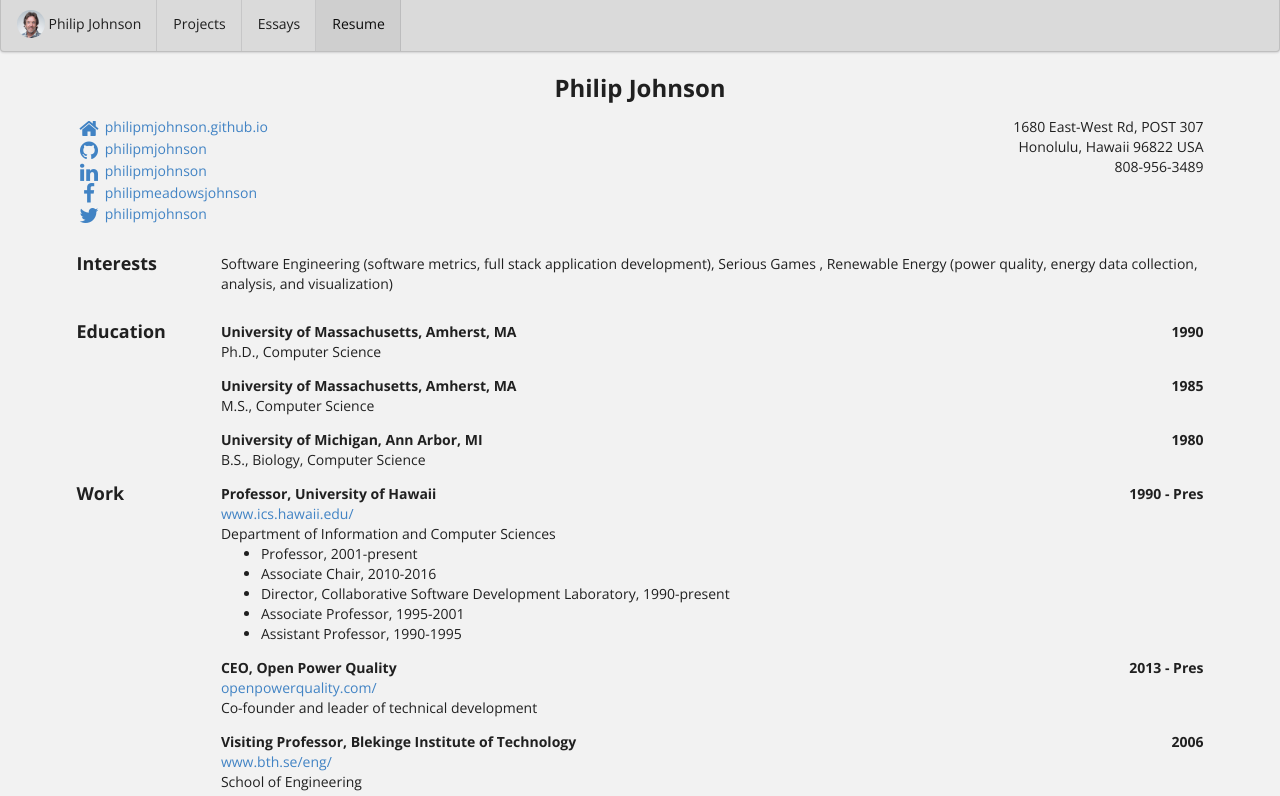
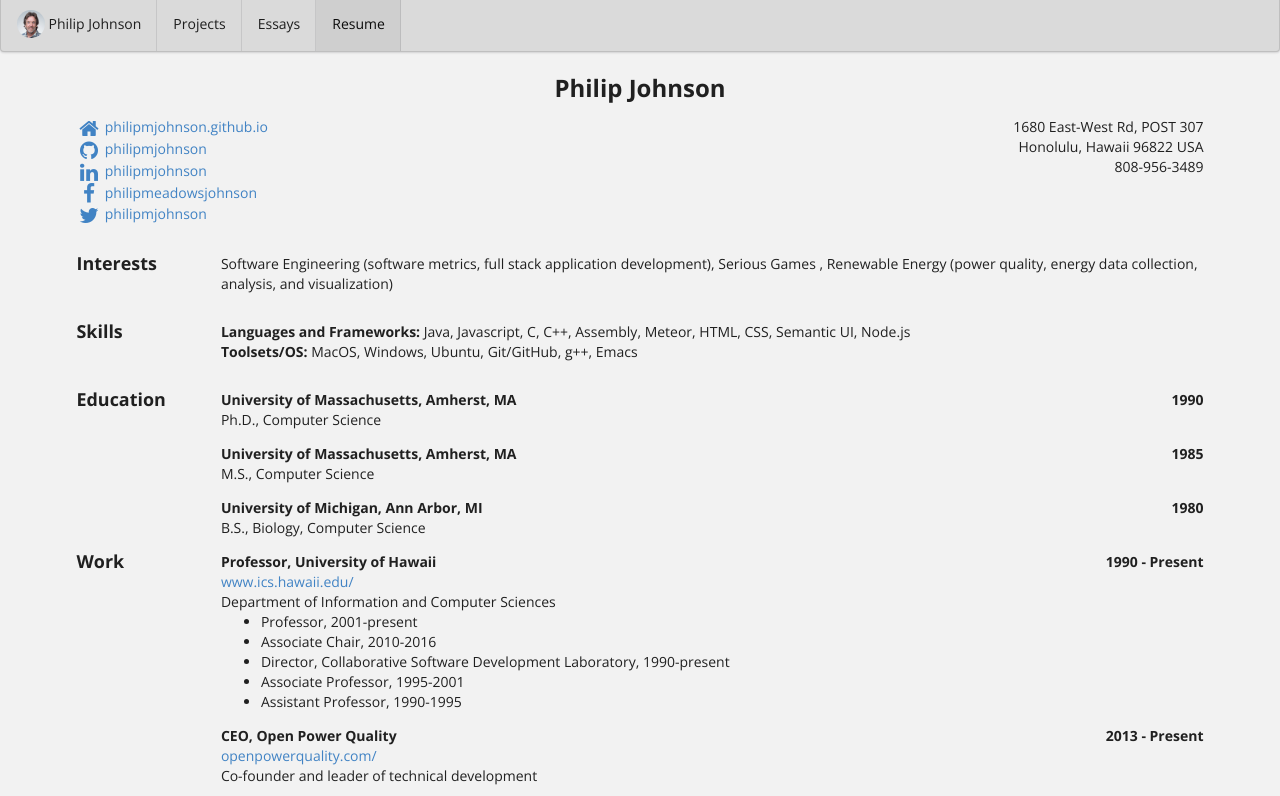
Before and after one commit to rusith/rusith.github.io, a Jekyll site: the page built from bio/index.html, in a window 1280 px wide and 900 px high, cut to the strip 104-900 px from the top of the window. Built offline with Jekyll 4.4.1, drawn with Linux system fonts in a browser that asks for light colours; some of the changed text lies outside the part shown.

Commit message:
skills and interests in the house

```diff
--- a/_data/bio.json
+++ b/_data/bio.json
@@ -257,5 +257,11 @@
         "energy data collection, analysis, and visualization"
       ]
     }
+  ],
+  "references": [
+    {
+      "name": "Available upon request",
+      "referece": ""
+    }
   ]
 }
--- /dev/null
+++ b/_includes/bio-references-1.html
@@ -0,0 +1,18 @@
+<!-- Used by theme-bio-builtin-1 -->
+
+<div class="row">
+  <div class="two wide column">
+    <h3 class="ui left aligned header no-bottom">References</h3>
+  </div>
+
+  <div class="fourteen wide column no-bottom">
+    <p class="ui no-bottom">
+    {% for entry in site.data.bio.references %}
+      {{ entry.name }}
+      {% if entry.reference and entry.reference.size > 0 %}
+        <em>{{ entry.reference }}</em>
+      {% endif %}
+    {% endfor %}
+    </p>
+  </div>
+</div>
--- /dev/null
+++ b/_includes/bio-skills-1.html
@@ -0,0 +1,20 @@
+<!-- Used by theme-bio-builtin-1 -->
+
+<div class="row">
+  <div class="two wide column">
+    <h3 class="ui left aligned header no-bottom">Skills</h3>
+  </div>
+
+  <div class="fourteen wide column no-bottom">
+    <p class="ui no-bottom">
+    {% for entry in site.data.bio.skills %}
+      <p class="ui no-bottom">
+      <b>{{ entry.name }}:</b>
+      {% for keyword in entry.keywords %}
+        {{ keyword }}{% if forloop.last != true %}, {% endif %}
+      {% endfor %}
+      </p>
+    {% endfor %}
+
+  </div>
+</div>
--- a/_includes/bio-work-section-1.html
+++ b/_includes/bio-work-1.html
@@ -31,7 +31,11 @@
           -
           {% endif %}
           {% if entry.endDate %}
-          {{ entry.endDate | slice: 0,4 }}
+            {% if entry.endDate != "Present" %}
+              {{ entry.endDate | slice: 0,4 }}
+            {% else %}
+              {{ entry.endDate }}
+            {% endif %}
           {% endif %}
         </b></p>
       </div>
--- a/_includes/theme-bio-builtin-1.html
+++ b/_includes/theme-bio-builtin-1.html
@@ -9,15 +9,17 @@
   </div>
 
   <div class="eight wide right aligned column">
-    {% include bio-address-section.html %}
+    {% include bio-address.html %}
   </div>
 </div>
 
 <div style="margin-bottom: 20px" class="ui stackable grid container">
-  {% include bio-interests-section-1.html %}
-  {% include bio-education-section-1.html %}
-  {% include bio-work-section-1.html %}
-  {% include bio-volunteer-section-1.html %}
-  {% include bio-publications-section-1.html %}
-  {% include bio-awards-section-1.html %}
+  {% include bio-interests-1.html %}
+  {% include bio-skills-1.html %}
+  {% include bio-education-1.html %}
+  {% include bio-work-1.html %}
+  {% include bio-volunteer-1.html %}
+  {% include bio-publications-1.html %}
+  {% include bio-awards-1.html %}
+  {% include bio-references-1.html %}
 </div>
```
Also changed, not shown: _includes/theme-bio-builtin-2.html (+6 -6 lines), _includes/bio-address.html (renamed from _includes/bio-address-section.html), _includes/bio-awards-1.html (renamed from _includes/bio-awards-section-1.html), _includes/bio-awards-2.html (renamed from _includes/bio-awards-section-2.html), _includes/bio-education-1.html (renamed from _includes/bio-education-section-1.html), _includes/bio-education-2.html (renamed from _includes/bio-education-section-2.html), _includes/bio-interests-1.html (renamed from _includes/bio-interests-section-1.html), _includes/bio-publications-1.html (renamed from _includes/bio-publications-section-1.html), _includes/bio-publications-2.html (renamed from _includes/bio-publications-section-2.html), _includes/bio-volunteer-1.html (renamed from _includes/bio-volunteer-section-1.html), _includes/bio-volunteer-2.html (renamed from _includes/bio-volunteer-section-2.html), _includes/bio-work-2.html (renamed from _includes/bio-work-section-2.html).
